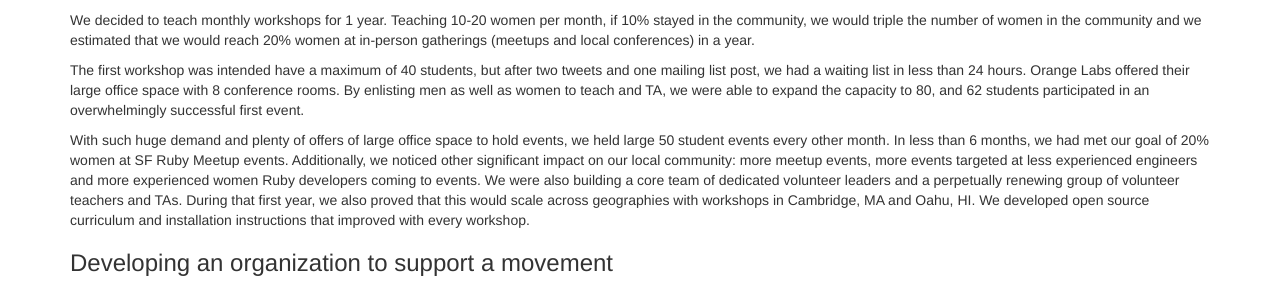
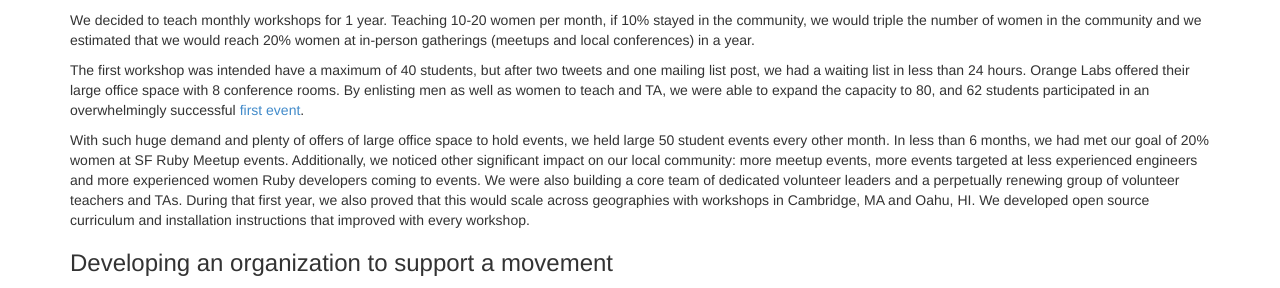
Before and after one commit to missherico/bridgefoundry.github.io, a Jekyll site: the page built from history-and-where-we-are-now.md, in a window 1280 px wide and 1110 px high. Shown: the part 266-554 px from the top of the window. Built offline with Jekyll 4.4.1, drawn with Linux system fonts in a browser that asks for light colours; part of the change alters nothing that is shown.

```diff
--- a/history-and-where-we-are-now.md
+++ b/history-and-where-we-are-now.md
@@ -18,7 +18,7 @@ We decided to teach monthly workshops for 1 year. Teaching 10-20 women per month
 
 The first workshop was intended have a maximum of 40 students, but after two tweets and one mailing list post, we had a waiting list in less than
     24 hours. Orange Labs offered their large office space with 8 conference rooms. By enlisting men as well as women to teach and TA, we were able
-    to expand the capacity to 80, and 62 students participated in an overwhelmingly successful first event.
+    to expand the capacity to 80, and 62 students participated in an overwhelmingly successful [first event](http://www.sarahmei.com/blog/2009/06/14/the-first-rails-workshop/).
 
 With such huge demand and plenty of offers of large office space to hold events, we held large 50 student events every other month.
     In less than 6 months, we had met our goal of 20% women at SF Ruby Meetup events. Additionally, we noticed other significant impact on our
```
